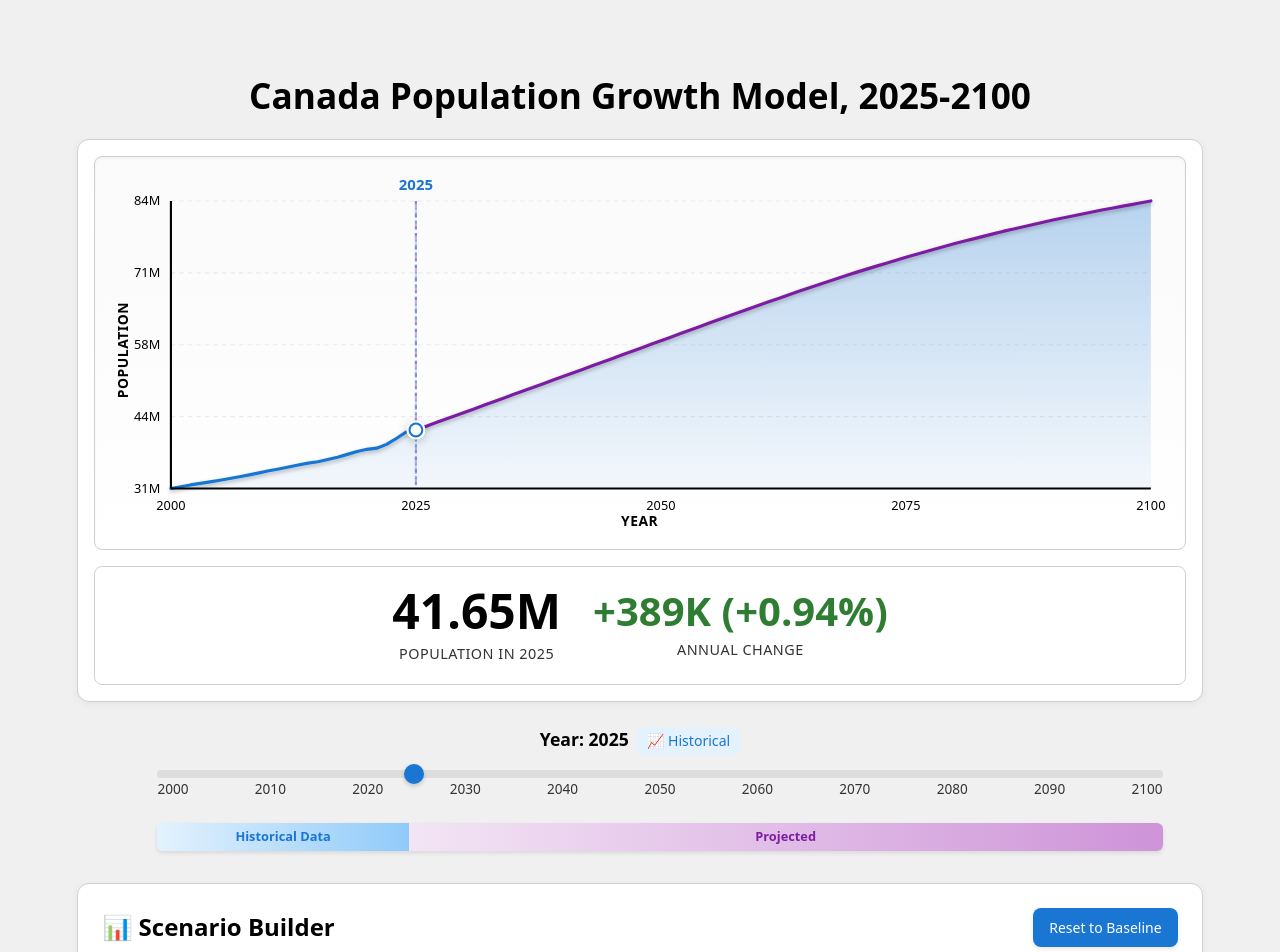
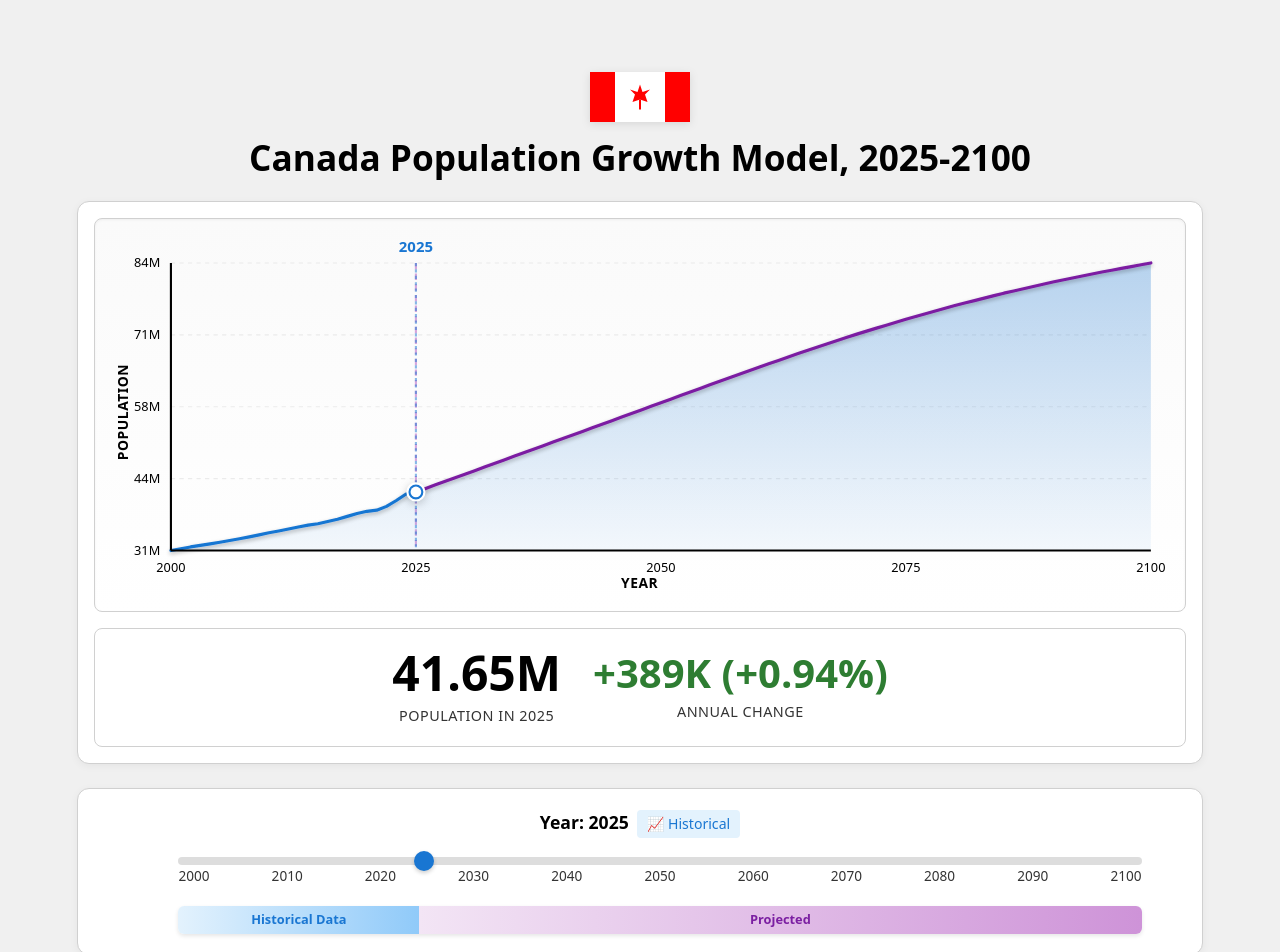
Before and after one commit to thewondrfulwizrd/WA1, a React (Vite) app: page / in a window 1280 px wide. Shown: the top 952 px of the page. Built offline with nearby package versions, Linux system fonts and the light colour scheme.

Commit message:
Add Canadian flag and third year slider, create reusable YearSlider component

```diff
--- a/src/components/PopulationPyramid.css
+++ b/src/components/PopulationPyramid.css
@@ -5,8 +5,22 @@
   padding: var(--space-24) 15px 15px;
 }
 
+/* Canadian Flag */
+.canada-flag {
+  display: flex;
+  justify-content: center;
+  margin-bottom: var(--space-16);
+  padding-top: var(--space-16);
+}
+
+.canada-flag svg {
+  width: 100px;
+  height: 50px;
+  filter: drop-shadow(0 2px 4px rgba(0, 0, 0, 0.1));
+}
+
 .population-pyramid h1 {
-  margin: 20px 0 24px 0;
+  margin: 0 0 24px 0;
   font-size: 2.2em;
   font-weight: 600;
   color: #000000;
@@ -352,4 +366,9 @@
     padding-left: 40px;
     padding-right: 20px;
   }
+
+  .canada-flag svg {
+    width: 80px;
+    height: 40px;
+  }
 }
--- a/src/components/PopulationPyramid.jsx
+++ b/src/components/PopulationPyramid.jsx
@@ -5,6 +5,7 @@ import { applyScenarios } from '../utils/scenarioCalculations';
 import { ScenarioControls } from './ScenarioControls';
 import { PopulationTrendChart } from './PopulationTrendChart';
 import { PopulationStatsTable } from './PopulationStatsTable';
+import { YearSlider } from './YearSlider';
 import './PopulationPyramid.css';
 
 export function PopulationPyramid() {
@@ -54,64 +55,26 @@ export function PopulationPyramid() {
     });
   };
 
-  // Generate year markers for every 10 years
-  const yearMarkers = [];
-  for (let year = 2000; year <= 2100; year += 10) {
-    yearMarkers.push(year);
-  }
-
   return (
     <div className="population-pyramid">
+      {/* Canadian Flag SVG */}
+      <div className="canada-flag">
+        <svg viewBox="0 0 1000 500" xmlns="http://www.w3.org/2000/svg">
+          <rect width="250" height="500" fill="#ff0000"/>
+          <rect x="250" width="500" height="500" fill="#ffffff"/>
+          <rect x="750" width="250" height="500" fill="#ff0000"/>
+          <path d="M 500 125 L 475 200 L 400 175 L 450 225 L 425 300 L 500 275 L 575 300 L 550 225 L 600 175 L 525 200 Z" fill="#ff0000"/>
+          <rect x="490" y="275" width="20" height="100" fill="#ff0000"/>
+        </svg>
+      </div>
+
       <h1>Canada Population Growth Model, 2025-2100</h1>
 
       {/* Population Trend Chart - MOVED TO TOP */}
       <PopulationTrendChart data={data} scenarios={scenarios} selectedYear={selectedYear} onYearChange={setSelectedYear} />
 
-      {/* Year Selector */}
-      <div className="controls">
-        <label>
-          Year: {selectedYear}
-          <span className={`year-badge ${yearType}`}>
-            {yearType === 'observed' ? '📈 Historical' : '🔮 Projected'}
-          </span>
-        </label>
-        <div className="slider-container">
-          <input
-            type="range"
-            min={data.yearsObserved[0]}
-            max={data.lastProjectedYear}
-            value={selectedYear}
-            step={1}
-            onChange={(e) => setSelectedYear(parseInt(e.target.value))}
-            list="year-markers"
-          />
-          <datalist id="year-markers">
-            {yearMarkers.map(year => (
-              <option key={year} value={year}></option>
-            ))}
-          </datalist>
-        </div>
-        <div className="year-labels">
-          {yearMarkers.map(year => (
-            <span key={year}>{year}</span>
-          ))}
-        </div>
-      </div>
-
-      {/* Timeline Indicator */}
-      <div className="timeline-indicator">
-        <div className="timeline-bar">
-          <div
-            className="observed-section"
-            style={{ width: `${((data.lastObservedYear - data.yearsObserved[0]) / (data.lastProjectedYear - data.yearsObserved[0])) * 100}%` }}
-          >
-            <span>Historical Data</span>
-          </div>
-          <div className="projected-section">
-            <span>Projected</span>
-          </div>
-        </div>
-      </div>
+      {/* First Year Selector */}
+      <YearSlider data={data} selectedYear={selectedYear} onYearChange={setSelectedYear} yearType={yearType} />
 
       {/* Scenario Controls - Always visible */}
       <ScenarioControls
@@ -188,6 +151,9 @@ export function PopulationPyramid() {
       {/* Section Divider */}
       <div className="section-divider"></div>
 
+      {/* Second Year Selector - Between Pyramid and Stats */}
+      <YearSlider data={data} selectedYear={selectedYear} onYearChange={setSelectedYear} yearType={yearType} />
+
       {/* Population Statistics Table */}
       <PopulationStatsTable data={data} scenarios={scenarios} selectedYear={selectedYear} />
     </div>
--- /dev/null
+++ b/src/components/YearSlider.css
@@ -0,0 +1,139 @@
+.year-slider-component {
+  margin: var(--space-24) 0;
+  padding: var(--space-20);
+  background: var(--color-surface);
+  border: 1px solid var(--color-border);
+  border-radius: var(--radius-lg);
+  box-shadow: 0 2px 8px rgba(0, 0, 0, 0.05);
+}
+
+.year-slider-header {
+  text-align: center;
+  margin-bottom: var(--space-12);
+}
+
+.year-slider-header label {
+  font-size: 1.1em;
+  font-weight: 600;
+  display: block;
+  color: #000000;
+}
+
+/* Reuse existing slider styles from PopulationPyramid.css */
+.year-slider-component .slider-container {
+  position: relative;
+  margin: 8px auto;
+  padding-left: 80px;
+  padding-right: 40px;
+  max-width: calc(100% - 0px);
+}
+
+.year-slider-component input[type="range"] {
+  width: 100%;
+  display: block;
+  cursor: pointer;
+  height: 8px;
+  -webkit-appearance: none;
+  appearance: none;
+  background: transparent;
+  border-radius: 5px;
+  outline: none;
+}
+
+.year-slider-component input[type="range"]::-webkit-slider-runnable-track {
+  width: 100%;
+  height: 8px;
+  background: #ddd;
+  border-radius: 5px;
+}
+
+.year-slider-component input[type="range"]::-webkit-slider-thumb {
+  -webkit-appearance: none;
+  appearance: none;
+  width: 20px;
+  height: 20px;
+  background: #1976d2;
+  cursor: pointer;
+  border-radius: 50%;
+  box-shadow: 0 2px 4px rgba(0,0,0,0.2);
+  margin-top: -6px;
+}
+
+.year-slider-component input[type="range"]::-moz-range-track {
+  width: 100%;
+  height: 8px;
+  background: #ddd;
+  border-radius: 5px;
+  border: none;
+}
+
+.year-slider-component input[type="range"]::-moz-range-thumb {
+  width: 20px;
+  height: 20px;
+  background: #1976d2;
+  cursor: pointer;
+  border-radius: 50%;
+  border: none;
+  box-shadow: 0 2px 4px rgba(0,0,0,0.2);
+}
+
+.year-slider-component .year-labels {
+  display: flex;
+  justify-content: space-between;
+  position: relative;
+  font-size: 0.85em;
+  color: #333333;
+  margin-top: 4px;
+  padding-left: 80px;
+  padding-right: 40px;
+  height: 20px;
+}
+
+.year-slider-component .year-labels span {
+  font-weight: 500;
+  position: relative;
+  flex-shrink: 0;
+}
+
+.year-slider-component .timeline-indicator {
+  margin: var(--space-20) auto 0;
+  padding-left: 80px;
+  padding-right: 40px;
+}
+
+.year-slider-component .timeline-bar {
+  display: flex;
+  height: 28px;
+  border-radius: 6px;
+  overflow: hidden;
+  font-size: 0.8em;
+  box-shadow: 0 2px 4px rgba(0,0,0,0.1);
+}
+
+.year-slider-component .observed-section {
+  background: linear-gradient(to right, #e3f2fd, #90caf9);
+  display: flex;
+  align-items: center;
+  justify-content: center;
+  color: #1976d2;
+  font-weight: 600;
+}
+
+.year-slider-component .projected-section {
+  background: linear-gradient(to right, #f3e5f5, #ce93d8);
+  display: flex;
+  align-items: center;
+  justify-content: center;
+  color: #7b1fa2;
+  font-weight: 600;
+  flex: 1;
+}
+
+@media (max-width: 768px) {
+  .year-slider-component .slider-container,
+  .year-slider-component .year-labels,
+  .year-slider-component .timeline-indicator {
+    padding-left: 40px;
+    padding-right: 20px;
+  }
+}
--- /dev/null
+++ b/src/components/YearSlider.jsx
@@ -0,0 +1,61 @@
+import React from 'react';
+import './YearSlider.css';
+
+export function YearSlider({ data, selectedYear, onYearChange, yearType }) {
+  // Generate year markers for every 10 years
+  const yearMarkers = [];
+  for (let year = 2000; year <= 2100; year += 10) {
+    yearMarkers.push(year);
+  }
+
+  return (
+    <div className="year-slider-component">
+      <div className="year-slider-header">
+        <label>
+          Year: {selectedYear}
+          <span className={`year-badge ${yearType}`}>
+            {yearType === 'observed' ? '📈 Historical' : '🔮 Projected'}
+          </span>
+        </label>
+      </div>
+
+      <div className="slider-container">
+        <input
+          type="range"
+          min={data.yearsObserved[0]}
+          max={data.lastProjectedYear}
+          value={selectedYear}
+          step={1}
+          onChange={(e) => onYearChange(parseInt(e.target.value))}
+          list="year-markers"
+        />
+        <datalist id="year-markers">
+          {yearMarkers.map(year => (
+            <option key={year} value={year}></option>
+          ))}
+        </datalist>
+      </div>
+
+      <div className="year-labels">
+        {yearMarkers.map(year => (
+          <span key={year}>{year}</span>
+        ))}
+      </div>
+
+      {/* Timeline Indicator */}
+      <div className="timeline-indicator">
+        <div className="timeline-bar">
+          <div
+            className="observed-section"
+            style={{ width: `${((data.lastObservedYear - data.yearsObserved[0]) / (data.lastProjectedYear - data.yearsObserved[0])) * 100}%` }}
+          >
+            <span>Historical Data</span>
+          </div>
+          <div className="projected-section">
+            <span>Projected</span>
+          </div>
+        </div>
+      </div>
+    </div>
+  );
+}
```
